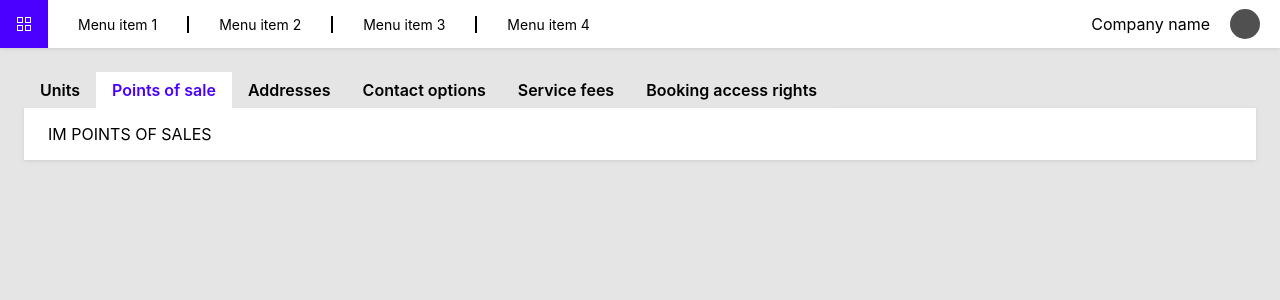
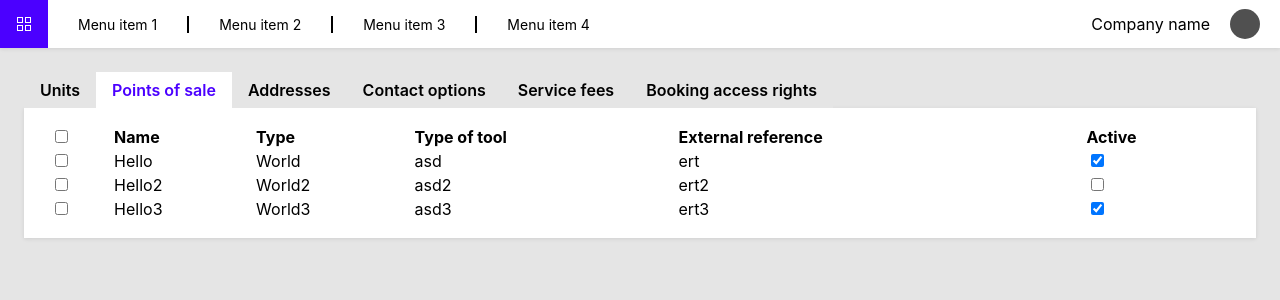
Before and after one commit to sandervunk/turnit-test-task, a React (Create React App) app: page / in a window 1280 px wide. Shown: the top 300 px of the page. Built offline with nearby package versions, Linux system fonts and the light colour scheme.

Commit message:
Implemented base logic for the table

```diff
--- a/package.json
+++ b/package.json
@@ -14,6 +14,7 @@
     "react": "^18.2.0",
     "react-dom": "^18.2.0",
     "react-scripts": "5.0.1",
+    "react-table": "^7.8.0",
     "styled-components": "^5.3.5",
     "typescript": "^4.4.2"
   },
@@ -40,5 +41,8 @@
       "last 1 firefox version",
       "last 1 safari version"
     ]
+  },
+  "devDependencies": {
+    "@types/react-table": "^7.7.12"
   }
 }
--- a/src/components/Grid.tsx
+++ b/src/components/Grid.tsx
@@ -9,7 +9,7 @@ type GridItem = {
 
 const gridItems: GridItem[] = [
   { title: "Units", content: <div>Im Units content</div> },
-  { title: "Points of sale", content: <PointsOfSale /> },
+  { title: "Points of sale", content: <PointsOfSale/> },
   { title: "Addresses", content: <div>Im Addresses content</div> },
   { title: "Contact options", content: <div>Im Contact options content</div> },
   { title: "Service fees", content: <div>Im Service fees content</div> },
@@ -21,38 +21,34 @@ export const Grid = () => {
 
   return (
     <>
-      <HeaderWrapper>
+      <Tabs>
         {gridItems.map((item: GridItem, key) => (
-          <HeaderItem
-            key={key}
-            isSelected={item===selectedItem}
-            onClick={() => setSelectedItem(item)}
-          >
+          <TabItem key={key} isSelected={item === selectedItem} onClick={() => setSelectedItem(item)}>
             {item.title}
-          </HeaderItem>
+          </TabItem>
         ))}
-      </HeaderWrapper>
-      <ContentWrapper>
+      </Tabs>
+      <Content>
         {selectedItem.content}
-      </ContentWrapper>
+      </Content>
     </>
   );
 }
 
-const ContentWrapper = styled.div`
+const Content = styled.div`
   padding: 16px 24px;
   background: white;
   box-shadow: 0 1px 4px rgba(0, 0, 0, 0.1);
 `;
 
-const HeaderItem = styled.div<{isSelected: boolean}>`
+const TabItem = styled.div<{ isSelected: boolean }>`
   padding: 8px 16px;
   cursor: pointer;
   color: ${(props) => props.isSelected ? '#4B00FF' : 'black'};
   background: ${(props) => props.isSelected ? 'white' : '#E5E5E5'};
 `;
 
-const HeaderWrapper = styled.div`
+const Tabs = styled.div`
   display: flex;
   justify-content: flex-start;
   align-items: center;
--- a/src/components/PointsOfSale.tsx
+++ b/src/components/PointsOfSale.tsx
@@ -1,7 +1,34 @@
+import {useMemo, useState} from "react";
+import {Column} from "react-table";
+import {DataRow} from "../types/DataRow";
+import {Table} from "./Table";
+
+const initialState: DataRow[] = [
+  { name: 'Hello', type: 'World', tools: ['asd'], reference: "ert", active: true },
+  { name: 'Hello2', type: 'World2', tools: ['asd2'], reference: "ert2", active: false },
+  { name: 'Hello3', type: 'World3', tools: ['asd3'], reference: "ert3", active: true },
+];
+
 export const PointsOfSale = () => {
-  return (
-    <div>
-      IM POINTS OF SALES
-    </div>
+  const [data, setData] = useState<DataRow[]>(initialState);
+  const columns: Column<DataRow>[] = useMemo(
+    () => [
+      { Header: "Name", accessor: 'name', },
+      { Header: "Type", accessor: 'type', },
+      { Header: "Type of tool", accessor: 'tools', },
+      { Header: "External reference", accessor: 'reference', },
+      { Header: "Active", accessor: 'active', Cell: ({ value }) => <input type="checkbox" checked={value}/> },
+    ],
+    []
   );
+
+  const updateCell = (rowIndex: number, columnId: string, value: string | number | boolean) => {
+    setData((prevData) =>
+      prevData.map((row, index) =>
+        index === rowIndex ? { ...prevData[rowIndex], [columnId]: value } : row
+      )
+    );
+  }
+
+  return <Table columns={columns} data={data} updateCell={updateCell}/>;
 }
--- /dev/null
+++ b/src/components/Table/Head.tsx
@@ -0,0 +1,25 @@
+import {HeaderGroup} from "react-table";
+import {DataRow} from "../../types/DataRow";
+import styled from "styled-components";
+
+type Props = {
+  headerGroups: HeaderGroup<DataRow>[];
+}
+
+export const Head = ({ headerGroups }: Props) => {
+  return (
+    <thead>
+    {headerGroups.map(headerGroup => (
+      <tr {...headerGroup.getHeaderGroupProps()}>
+        {headerGroup.headers.map(column => (
+          <Cell {...column.getHeaderProps()}>{column.render('Header')}</Cell>
+        ))}
+      </tr>
+    ))}
+    </thead>
+  )
+}
+
+const Cell = styled.th`
+  text-align: start;
+`;
--- /dev/null
+++ b/src/components/Table/Row.tsx
@@ -0,0 +1,21 @@
+import {Cell, Row as ReactTableRow} from "react-table";
+import {DataRow} from "../../types/DataRow";
+
+type Props = {
+  row: ReactTableRow<DataRow>;
+  prepareRow: (row: ReactTableRow<DataRow>) => void
+  updateCell: (rowIndex: number, columnId: string, value: string | number | boolean) => void;
+}
+
+export const Row = ({ row, prepareRow, updateCell }: Props) => {
+  prepareRow(row);
+
+  const handleClick = (cell: Cell<DataRow>) => updateCell(cell.row.index, cell.column.id, '112233');
+
+  return (
+    <tr {...row.getRowProps()}>
+      {row.cells.map(cell => (
+        <td onClick={() => handleClick(cell)} {...cell.getCellProps()}>{cell.render('Cell')}</td>))}
+    </tr>
+  );
+}
--- /dev/null
+++ b/src/components/Table/index.tsx
@@ -0,0 +1,43 @@
+import {Column, useRowSelect, useTable} from "react-table";
+import styled from "styled-components";
+import {DataRow} from "../../types/DataRow";
+import {Head} from "./Head";
+import {Row} from "./Row";
+
+type Props = {
+  columns: Column<DataRow>[]
+  data: DataRow[];
+  updateCell: (rowIndex: number, columnId: string, value: string | number | boolean) => void;
+}
+
+export const Table = ({ columns, data, updateCell }: Props) => {
+  const {
+    getTableProps,
+    getTableBodyProps,
+    headerGroups,
+    rows,
+    prepareRow,
+  } = useTable<DataRow>(
+    { columns, data },
+    useRowSelect,
+    hooks => {
+      hooks.visibleColumns.push(columns => [
+        { id: 'selection', Header: () => <input type="checkbox"/>, Cell: () => <input type="checkbox"/>, },
+        ...columns,
+      ])
+    },
+  );
+
+  return (
+    <TableWrapper {...getTableProps()}>
+      <Head headerGroups={headerGroups}/>
+      <tbody {...getTableBodyProps()}>
+      {rows.map((row, key) => <Row row={row} prepareRow={prepareRow} updateCell={updateCell} key={key}/>)}
+      </tbody>
+    </TableWrapper>
+  );
+}
+
+const TableWrapper = styled.table`
+  width: 100%;
+`;
--- /dev/null
+++ b/src/types/DataRow.ts
@@ -0,0 +1,7 @@
+export type DataRow = {
+  name: string;
+  type: string;
+  tools: string[];
+  reference: string;
+  active: boolean;
+}
```
Also changed, not shown: src/components/Header/Logo.tsx (renamed from src/components/Logo.tsx), src/components/Header/index.tsx (renamed from src/components/Header.tsx), 1 other file (tests, documents, lock files or other folders).
